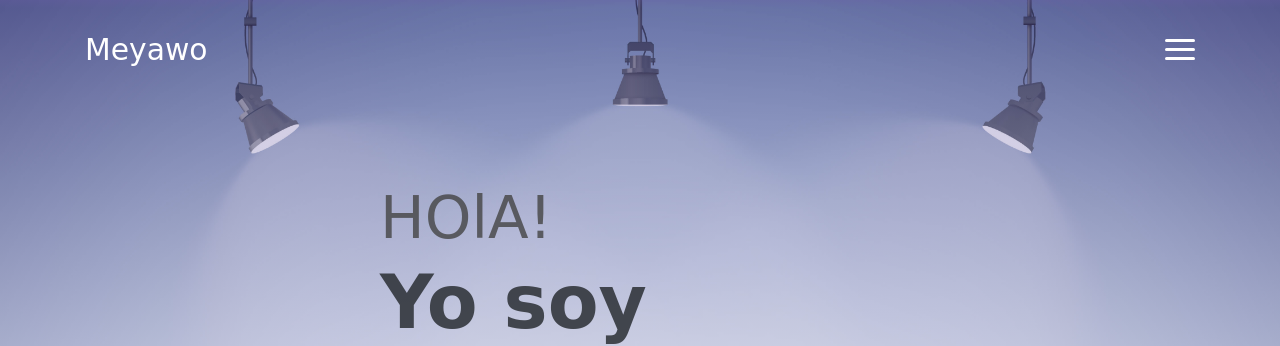
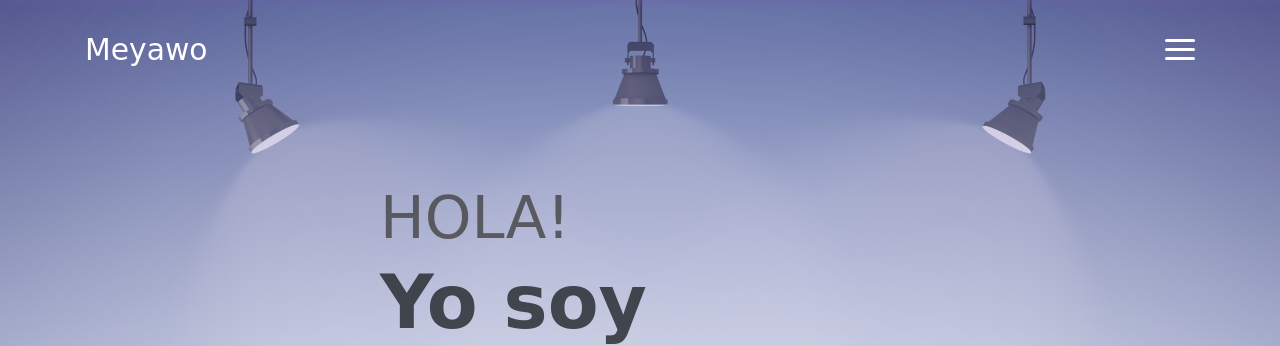
Before and after one commit to Bryalejo/Bryalejo.github.io, a plain HTML site: page index.html in a window 1280 px wide. Shown: the top 346 px of the page. Drawn offline with nearby package versions, Linux system fonts and the light colour scheme; a web font is replaced by a local one.

Commit message:
"Actualizacion2"

```diff
--- a/index.html
+++ b/index.html
@@ -53,7 +53,7 @@
         <div class="overlay"></div>
         <div class="header-content container">
             <h1 class="header-title">
-                <span class="up">HOlA!</span>
+                <span class="up">HOLA!</span>
                 <span class="down">Yo soy Brayan Alejo</span>
             </h1>
             <p class="header-subtitle">FRONTEND WEB DESIGNER</p>
```
